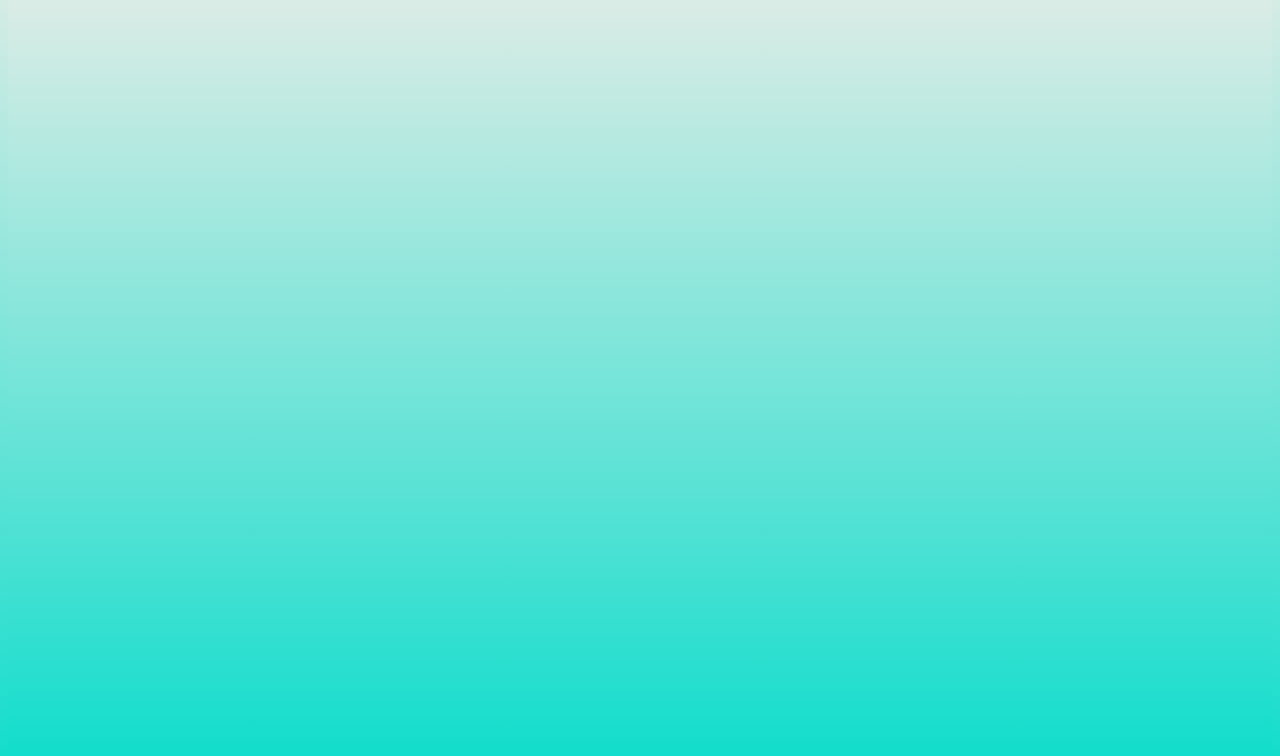
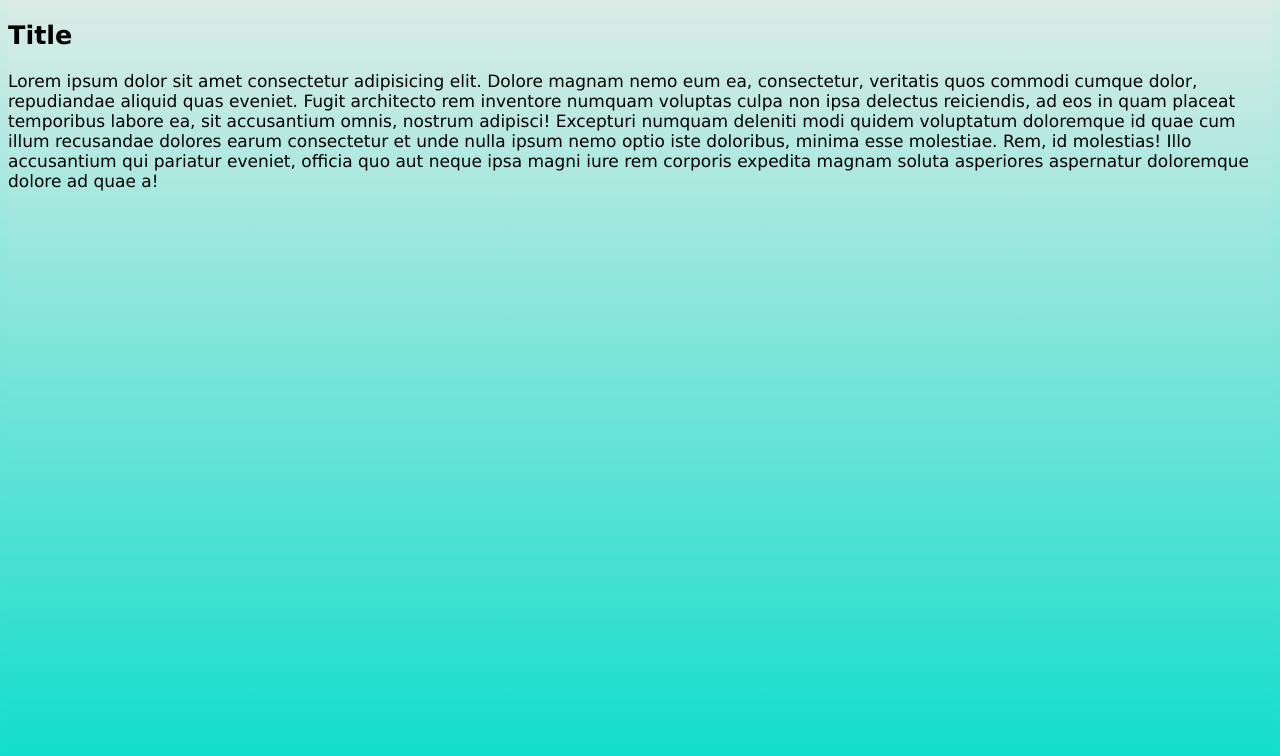
Before and after one commit to Navi-coM/group_250423, a plain HTML site: page index.html in a window 1280 px wide. Shown: the part 66-822 px from the top of the page. Drawn offline with Linux system fonts and the light colour scheme.

Commit message:
Added new section

```diff
--- a/index.html
+++ b/index.html
@@ -10,6 +10,10 @@
 <body>
     <main class="main">
         <h1>Git Start from Beetroot!!!</h1>
+        <section>
+            <h2>Title</h2>
+            <p>Lorem ipsum dolor sit amet consectetur adipisicing elit. Dolore magnam nemo eum ea, consectetur, veritatis quos commodi cumque dolor, repudiandae aliquid quas eveniet. Fugit architecto rem inventore numquam voluptas culpa non ipsa delectus reiciendis, ad eos in quam placeat temporibus labore ea, sit accusantium omnis, nostrum adipisci! Excepturi numquam deleniti modi quidem voluptatum doloremque id quae cum illum recusandae dolores earum consectetur et unde nulla ipsum nemo optio iste doloribus, minima esse molestiae. Rem, id molestias! Illo accusantium qui pariatur eveniet, officia quo aut neque ipsa magni iure rem corporis expedita magnam soluta asperiores aspernatur doloremque dolore ad quae a!</p>
+        </section>
     </main>
 </body>
 </html>
```
